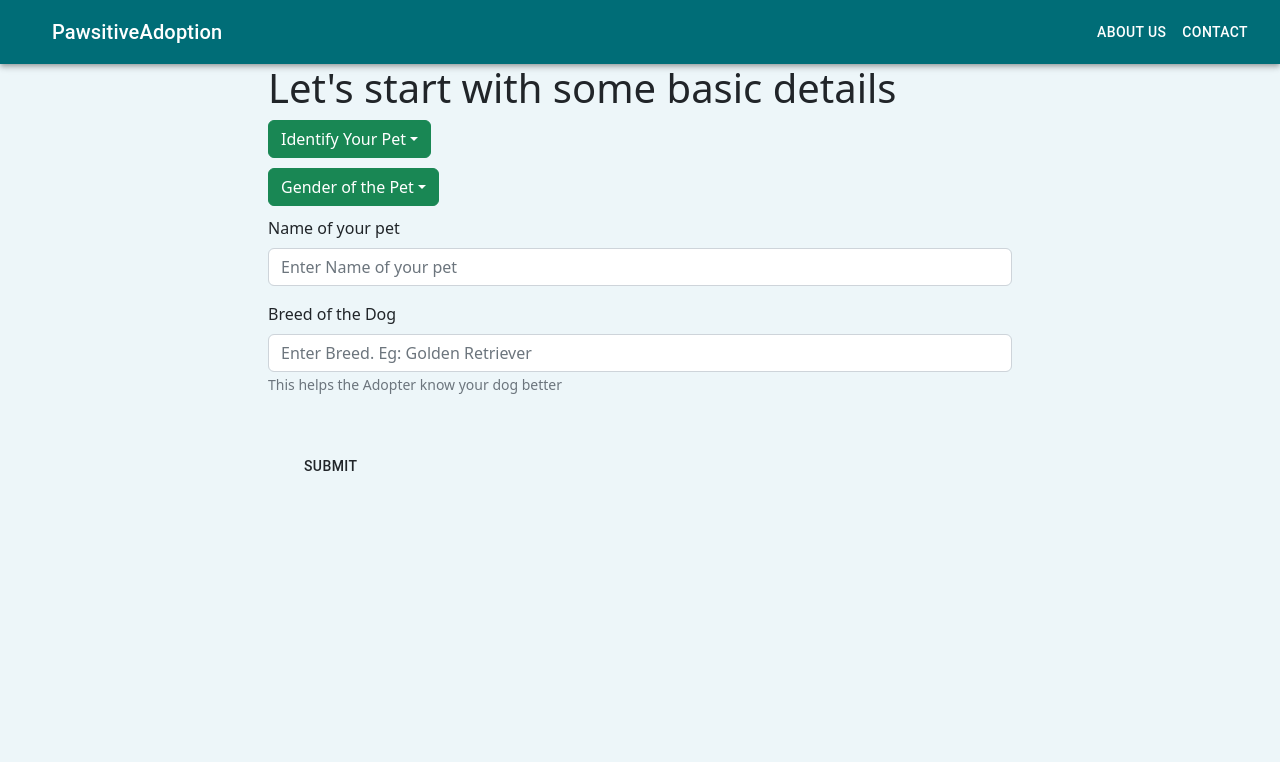
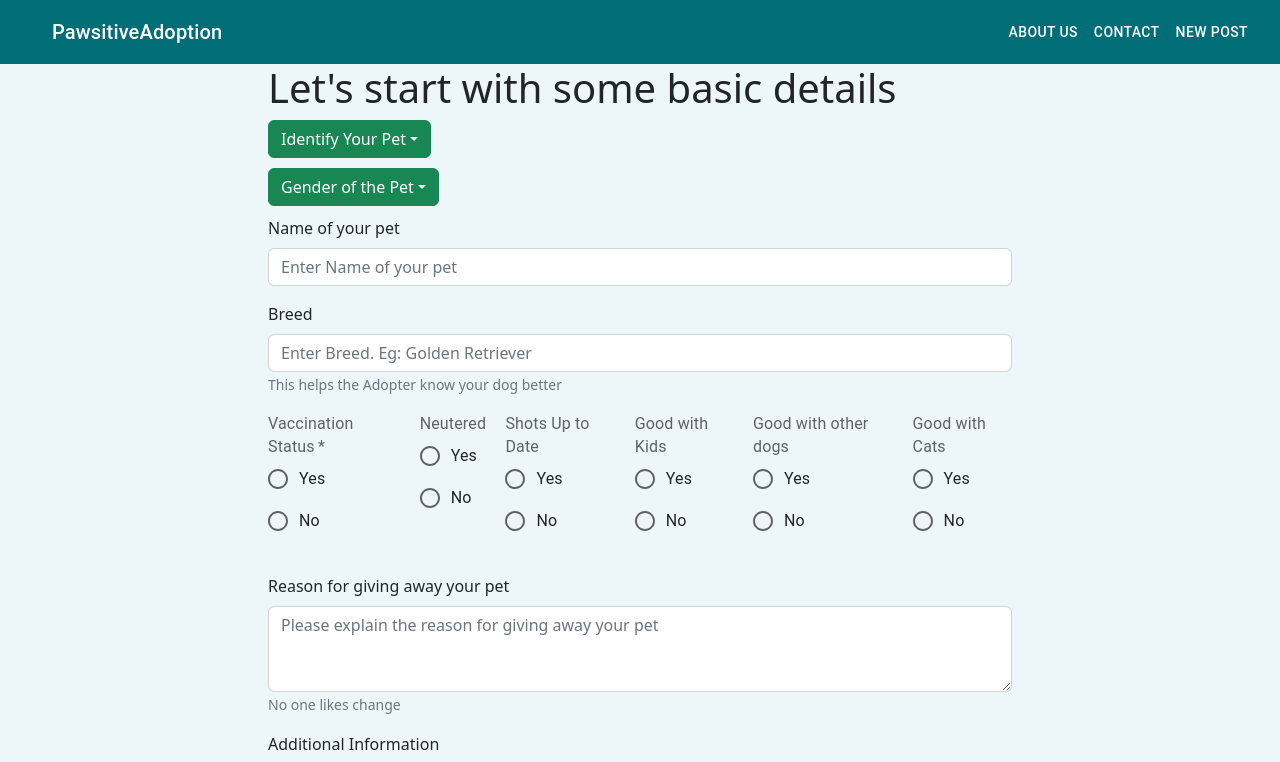
Before and after one commit to adii9/User-Authentication, a React (Create React App) app in the folder frontend/: page /newPost in a window 1280 px wide. Shown: the top 762 px of the page. Built offline with nearby package versions, Linux system fonts and the light colour scheme.

Commit message:
Added Dog Adoption user details

```diff
--- a/frontend/src/App.js
+++ b/frontend/src/App.js
@@ -8,11 +8,41 @@ import Maps from './components/Map'
 import ParticlePortfolio from './components/ParticlePortfolio';
 import DogAdoption from './components/DogAdoption';
 import NewPost from './components/NewPost';
+import Listing from './components/Listing';
+import AppBar from '@mui/material/AppBar';
+import Box from '@mui/material/Box';
+import Toolbar from '@mui/material/Toolbar';
+import Typography from '@mui/material/Typography';
+import Button from '@mui/material/Button';
+import IconButton from '@mui/material/IconButton';
+import { useNavigate } from 'react-router-dom';
 
 function App() {
   return (
     <>
       <Router>
+        <div className='App'>
+          <AppBar position="static" sx={{ backgroundColor: '#006d77' }}>
+            <Toolbar>
+              <IconButton
+                size="large"
+                edge="start"
+                color="inherit"
+                aria-label="menu"
+                sx={{ mr: 2 }}
+                href='/dogAdoption'
+              >
+                <img src=''/>
+              </IconButton>
+              <Typography variant="h6" component="div" sx={{ flexGrow: 1 }}>
+                PawsitiveAdoption
+              </Typography>
+              <Button color="inherit">About Us</Button>
+              <Button color="inherit">Contact</Button>
+              <Button color="inherit" href='/newPost'>New Post</Button>
+            </Toolbar>
+          </AppBar>
+
           <Routes>
             <Route exact path='/' element={<Login />}></Route>
             <Route exact path='/newuser' element={<New_User />}></Route>
@@ -22,7 +52,10 @@ function App() {
             <Route path='/ParticlePortfolio' element={<ParticlePortfolio />}></Route>
             <Route path='/dogAdoption' element={<DogAdoption />}></Route>
             <Route path='/newPost' element={<NewPost />}></Route>
+            <Route path='/listing' element={<Listing />}></Route>
           </Routes>
+
+        </div>
       </Router>
 
     </>
--- a/frontend/src/components/DogAdoption.js
+++ b/frontend/src/components/DogAdoption.js
@@ -15,23 +15,6 @@ function DogAdoption() {
     return (
         <>
             <div style={{ display: 'flex', flexDirection: 'column', height: '100vh', backgroundColor: '#edf6f9' }}>
-                <AppBar position="static" sx={{ backgroundColor: '#006d77' }}>
-                    <Toolbar>
-                        <IconButton
-                            size="large"
-                            edge="start"
-                            color="inherit"
-                            aria-label="menu"
-                            sx={{ mr: 2 }}
-                        ></IconButton>
-                        <Typography variant="h6" component="div" sx={{ flexGrow: 1 }}>
-                            PawsitiveAdoption
-                        </Typography>
-                        <Button color="inherit" onClick={() => { navigate('/') }}>About Us</Button>
-                        <Button color="inherit" onClick={() => { navigate('/portfolio') }}>Contact</Button>
-                        <Button color="inherit" onClick={() => { navigate('/newPost') }}>New Post</Button>
-                    </Toolbar>
-                </AppBar>
                 <div className='container' style={{ position: 'relative', display: 'flex', justifyContent: 'center' }}>
                     <img src={Dog} alt='Dog' style={{ maxWidth: '75vw', maxHeight: '75vh' }} />
                     <div className='container' style={{ position: 'absolute', bottom: 0, left: 50, width: '100%', height: '20%', top: 'auto', maxWidth: '50vw', backgroundColor: 'rgba(237, 246, 249, 0.8)', color: '#333', padding: '1rem', display: 'flex', alignItems: 'center', justifyContent: 'center', transform: 'translateX(40%)' }}>
@@ -50,6 +33,7 @@ function DogAdoption() {
                                 boxShadow: '0 5px 10px rgba(0, 0, 0, 0.2)',
                                 transform: 'translateY(0)',
                             }}
+                                onClick={() => { navigate('/listing') }}
                                 onMouseEnter={(e) => {
                                     e.target.style.transform = 'translateY(-5px)';
                                     e.target.style.boxShadow = '0 10px 20px rgba(0, 0, 0, 0.3)';
@@ -69,14 +53,14 @@ function DogAdoption() {
             <div style={{ display: 'flex', backgroundColor: '#edf6f9', alignItems: 'center' }}>
                 <div style={{ flex: '1', padding: '2rem' }}>
                     <h1 style={{ fontFamily: 'Roboto', color: '#006d77', fontWeight: 'bold', margin: '0' }}>Embark on your pet adoption journey with PawsitiveAdoption</h1>
-                    <h2 style={{ fontFamily: 'Roboto', color: '#0d3b66', fontWeight: 'bold', margin: '0',marginTop: 15}}>Search Pet</h2>
-                    <p style={{ marginTop: '1rem', color: '#8d99ae'}}>Find the perfect dog or cat for you by entering your city above and starting your search.</p>
+                    <h2 style={{ fontFamily: 'Roboto', color: '#0d3b66', fontWeight: 'bold', margin: '0', marginTop: 15 }}>Search Pet</h2>
+                    <p style={{ marginTop: '1rem', color: '#8d99ae' }}>Find the perfect dog or cat for you by entering your city above and starting your search.</p>
 
-                    <h2 style={{ fontFamily: 'Roboto', color: '#0d3b66', fontWeight: 'bold', margin: '0',marginTop: 15}}>Connect</h2>
-                    <p style={{ marginTop: '1rem', color: '#8d99ae'}}>Once you find a pet, click "show number" to get contact info for their pet parent or rescue. Contact them to learn more about how to meet and adopt the pet.</p>
+                    <h2 style={{ fontFamily: 'Roboto', color: '#0d3b66', fontWeight: 'bold', margin: '0', marginTop: 15 }}>Connect</h2>
+                    <p style={{ marginTop: '1rem', color: '#8d99ae' }}>Once you find a pet, click "show number" to get contact info for their pet parent or rescue. Contact them to learn more about how to meet and adopt the pet.</p>
 
-                    <h2 style={{ fontFamily: 'Roboto', color: '#0d3b66', fontWeight: 'bold', margin: '0',marginTop: 15}}>AdoptLove</h2>
-                    <p style={{ marginTop: '1rem', color: '#8d99ae'}}>The rescue or pet parents will walk you through their adoption process. Prepare your home for the arrival of your fur baby to help them adjust to their new family.</p>
+                    <h2 style={{ fontFamily: 'Roboto', color: '#0d3b66', fontWeight: 'bold', margin: '0', marginTop: 15 }}>AdoptLove</h2>
+                    <p style={{ marginTop: '1rem', color: '#8d99ae' }}>The rescue or pet parents will walk you through their adoption process. Prepare your home for the arrival of your fur baby to help them adjust to their new family.</p>
                 </div>
                 <div className='container' style={{ flex: '1' }}>
                     <img src={AdoptMe} alt='Dog' style={{ maxWidth: '100%', height: 'auto' }} />
--- /dev/null
+++ b/frontend/src/components/Listing.js
@@ -0,0 +1,37 @@
+import { useEffect, useState } from "react"
+import DogAdoptionAPI from "../DogAdoptionAPI"
+import Button from 'react-bootstrap/Button';
+import Card from 'react-bootstrap/Card';
+
+
+function Listing() {
+    const [data, setData] = useState([])
+    const [loading, setLoading] = useState(false)
+
+
+    useEffect(() => {
+        fetchData()
+    }, [])
+
+    const fetchData = () => {
+        DogAdoptionAPI.get('/')
+            .then((res) => {
+                setLoading(true)
+                setData(res)
+            })
+            .catch(console.error)
+            .finally(() => setLoading(false))
+    }
+
+    console.log("Data -> ", data)
+
+    return (
+        <>
+            <div style={{ display: 'flex', flexDirection: 'column', height: '140vh', backgroundColor: '#edf6f9' }}>
+
+            </div>
+        </>
+    )
+}
+
+export default Listing
--- a/frontend/src/components/NewPost.js
+++ b/frontend/src/components/NewPost.js
@@ -28,7 +28,7 @@ function NewPost() {
     const [petType, setPetType] = useState('')
     const [petName, setPetName] = useState('')
     const [breed, setBreed] = useState('')
-    const [gender, setGender] = useState('')
+    const [gender, setGender] = useState("")
     const [neutered, setNeutered] = useState('')
     const [vaccinationStatus, setVaccinationStatus] = useState('')
     const [shotsUptoDate, setShotsUptoDate] = useState('')
@@ -45,74 +45,60 @@ function NewPost() {
     const pushData = (petType, petName, breed, gender ,neutered, vaccinationStatus, shotsUptoDate, goodWithCats, goodWithDogs, goodWithKids, reason, additionalInformation) => {
         // console.log(petType, petName, breed, gender,neutered, vaccinationStatus, shotsUptoDate, goodWithCats, goodWithDogs, goodWithKids, reason, additionalInformation)
         console.log("petType -> ", petType)
-        console.log("gender -> ", gender)
-        // console.log("petName -> ", petName)
-        // console.log("breed -> ", breed)
-        // console.log("vaccinationStatus -> ", vaccinationStatus)
-        // console.log("neutered -> ", neutered)
-        // console.log("shotsUptoDate -> ", shotsUptoDate)
-        // console.log("goodWithCats -> ", goodWithCats)
-        // console.log("goodWithDogs -> ", goodWithDogs)
-        // console.log("goodWithKids -> ", goodWithKids)
-        // console.log("reason -> ", reason)
-        // console.log("additionalInformation -> ", additionalInformation)
-        // let items = {petType, petName, breed,gender ,neutered, vaccinationStatus, shotsUptoDate, goodWithCats, goodWithDogs, goodWithKids, reason, additionalInformation}
-        // try {
-        //     DogAdoptionAPI.post('/', items)
-        //     .then(() => {
-        //         setPetType('')
-        //         setPetName('')
-        //         setBreed("")
-        //         setGender('')
-        //         setNeutered("")
-        //         setVaccinationStatus('')
-        //         setShotsUptoDate('')
-        //         setGoodWithCats('')
-        //         setGoodWithDogs('')
-        //         setGoodWithKids('')
-        //         setReason('')
-        //         setAdditionalInformation('')
-        //         setShow(true)
-        //     })
-        // }
-        // catch(e) {
-        //     alert(e)
-        // }
+        console.log("Gender -> ", gender)
+        console.log("petName -> ", petName)
+        console.log("breed -> ", breed)
+        console.log("vaccinationStatus -> ", vaccinationStatus)
+        console.log("neutered -> ", neutered)
+        console.log("shotsUptoDate -> ", shotsUptoDate)
+        console.log("goodWithCats -> ", goodWithCats)
+        console.log("goodWithDogs -> ", goodWithDogs)
+        console.log("goodWithKids -> ", goodWithKids)
+        console.log("reason -> ", reason)
+        console.log("additionalInformation -> ", additionalInformation)
+        let items = {petType, petName, breed,gender ,neutered, vaccinationStatus, shotsUptoDate, goodWithCats, goodWithDogs, goodWithKids, reason, additionalInformation}
+        try {
+            DogAdoptionAPI.post('/', items)
+            .then(() => {
+                setPetType('')
+                setPetName('')
+                setBreed("")
+                setGender('')
+                setNeutered("")
+                setVaccinationStatus('')
+                setShotsUptoDate('')
+                setGoodWithCats('')
+                setGoodWithDogs('')
+                setGoodWithKids('')
+                setReason('')
+                setAdditionalInformation('')
+                setShow(true)
+
+            })
+        }
+        catch(e) {
+            alert(e)
+        }
     }
 
     const handleSubmit = (e) => {
         e.preventDefault()
-        pushData(petType, petName, breed, neutered, vaccinationStatus, shotsUptoDate, goodWithCats, goodWithDogs, goodWithKids, reason, additionalInformation)
+        pushData(petType, petName, breed, gender ,neutered, vaccinationStatus, shotsUptoDate, goodWithCats, goodWithDogs, goodWithKids, reason, additionalInformation)
     }
 
 
     return (
         <>
             <div style={{ display: 'flex', flexDirection: 'column', height: '140vh', backgroundColor: '#edf6f9' }}>
-                <AppBar position="static" sx={{ backgroundColor: '#006d77' }}>
-                    <Toolbar>
-                        <IconButton
-                            size="large"
-                            edge="start"
-                            color="inherit"
-                            aria-label="menu"
-                            sx={{ mr: 2 }}
-                            onClick={() => { navigate('/') }}
-                        ></IconButton>
-                        <Typography variant="h6" component="div" sx={{ flexGrow: 1 }}>
-                            PawsitiveAdoption
-                        </Typography>
-                        <Button color="inherit" onClick={() => { navigate('/') }}>About Us</Button>
-                        <Button color="inherit" onClick={() => { navigate('/portfolio') }}>Contact</Button>
-                    </Toolbar>
-                </AppBar>
 
                 <div className='container'>
                     <Form onSubmit={handleSubmit}>
                         <h1>
                             Let's start with some basic details
                         </h1>
+
                         {show ? <Alert severity="success">This is a success alert — check it out!</Alert> : null}
+
                         <Dropdown>
                             <Dropdown.Toggle variant="success" id="dropdown-basic">
                                 {!petType ? "Identify Your Pet" : petType}
@@ -131,11 +117,9 @@ function NewPost() {
                             </Dropdown.Toggle>
 
                             <Dropdown.Menu>
-                                {/* {genderDropDown.map((item) => (
+                                {genderDropDown.map((item) => (
                                     <Dropdown.Item onClick={() => setGender(item)}>{item}</Dropdown.Item>
-                                ))} */}
-                                <Dropdown.Item>Male</Dropdown.Item>
-                                <Dropdown.Item>Female</Dropdown.Item>
+                                ))}
                             </Dropdown.Menu>
                         </Dropdown>
 
@@ -144,14 +128,14 @@ function NewPost() {
                             <Form.Control type="text" required value={petName} placeholder="Enter Name of your pet" onChange={(e) => setPetName(e.target.value)} />
                         </Form.Group>
                         <Form.Group className="mb-3" controlId="formBasicEmail">
-                            <Form.Label>Breed of the Dog</Form.Label>
+                            <Form.Label>Breed</Form.Label>
                             <Form.Control type="text" placeholder="Enter Breed. Eg: Golden Retriever" required value={breed} onChange={(e) => setBreed(e.target.value)} />
                             <Form.Text className="text-muted">
                                 This helps the Adopter know your dog better
                             </Form.Text>
                         </Form.Group>
 
-                        {/* <div className='radio-buttons-container'>
+                        <div className='radio-buttons-container'>
                             <FormControl className="mb-3" controlId="formBasicCheckbox" required>
                                 <FormLabel id="demo-radio-buttons-group-label">Vaccination Status</FormLabel>
                                 <RadioGroup
@@ -235,9 +219,9 @@ function NewPost() {
                                     <FormControlLabel value="false" control={<Radio />} label="No" />
                                 </RadioGroup>
                             </FormControl>
-                        </div> */}
+                        </div>
                         <div className='py-md-3'>
-                            {/* <Form.Group className="mb-3" controlId="formBasicEmail">
+                            <Form.Group className="mb-3" controlId="formBasicEmail">
                                 <Form.Label>Reason for giving away your pet</Form.Label>
                                 <Form.Control as="textarea" rows={3} required value={reason} onChange={(e) => setReason(e.target.value)} placeholder="Please explain the reason for giving away your pet" />
                                 <Form.Text className="text-muted">
@@ -251,7 +235,7 @@ function NewPost() {
                                 <Form.Text className="text-muted">
                                     No one likes change
                                 </Form.Text>
-                            </Form.Group> */}
+                            </Form.Group>
 
                             <Button variant="primary" type="submit" style={{ margin: '20px' }}>
                                 Submit
```
Also changed, not shown: frontend/src/components/Home.js (+0 -21 lines). Lines whose indentation alone changed are shown as unchanged.
